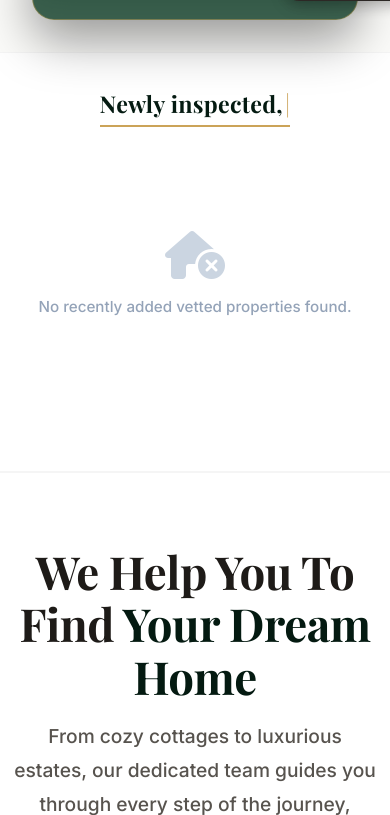
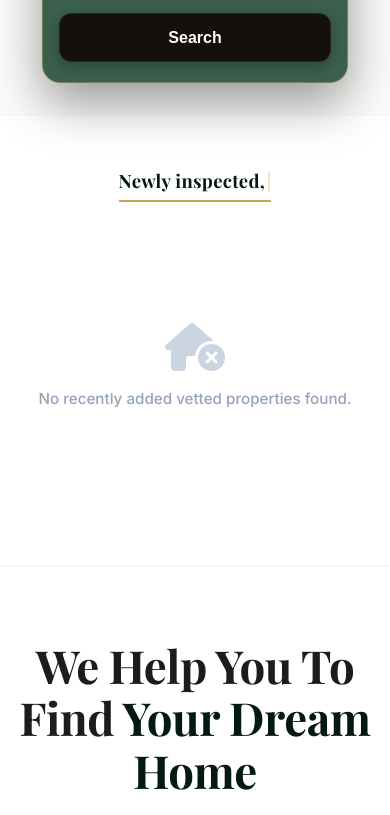
Before and after one commit to ronnie256-pro/Trustrentug, a Django app: page / in a window 390 px wide. Shown: the part 890-1705 px from the top of the page. Run offline with Django 5.2, Linux system fonts and the light colour scheme; data comes from the database, SQL or seed files in the repository; data that the repository does not hold is empty; some libraries are stand-ins or nearby versions; some web fonts are replaced.

Commit message:
am done with the landing page

```diff
--- a/core/templates/index.html
+++ b/core/templates/index.html
@@ -802,7 +802,57 @@
     }
 
     .guarantees-list {
-      grid-template-columns: 1fr;
+      grid-template-columns: repeat(2, 1fr) !important;
+      gap: 0.85rem 0.75rem !important;
+    }
+
+    .guarantees-item {
+      font-size: 0.92rem !important;
+      padding: 0.35rem 0 !important;
+    }
+
+    .guarantees-item i {
+      font-size: 1.05rem !important;
+    }
+
+    .hero-search-form {
+      grid-template-columns: 1fr !important;
+      gap: 0.85rem !important;
+      padding: 1.25rem 1rem !important;
+      border-radius: 18px !important;
+      margin: 0 auto !important;
+      width: 94% !important;
+    }
+
+    .hero-search-form button[type="submit"] {
+      width: 100% !important;
+      padding: 0.9rem !important;
+      font-size: 1rem !important;
+      border-radius: 12px !important;
+      justify-content: center !important;
+    }
+
+    .showcase-split-grid {
+      grid-template-columns: 1fr !important;
+      gap: 2.25rem !important;
+    }
+
+    .showcase-image-box {
+      display: block !important;
+      width: 100% !important;
+    }
+
+    .showcase-image-box img {
+      height: 280px !important;
+      display: block !important;
+      width: 100% !important;
+      object-fit: cover !important;
+    }
+
+    .showcase-stats-grid {
+      grid-template-columns: repeat(3, 1fr) !important;
+      gap: 1rem 0.5rem !important;
+      padding: 1.25rem 0.85rem !important;
     }
 
     .metadata-display-card {
@@ -1033,45 +1083,68 @@
       display: none;
     }
 
+    .typewriter-header-container {
+      min-height: 3.8rem !important;
+      height: 3.8rem !important;
+      display: flex !important;
+      align-items: center !important;
+      justify-content: center !important;
+    }
+
+    .typewriter-header-h3 {
+      font-size: 1.25rem !important;
+      line-height: 1.35 !important;
+    }
+
     .vetted-card-grid-wrapper {
-      width: 260px !important;
+      width: 285px !important;
       flex-shrink: 0 !important;
       scroll-snap-align: start !important;
     }
 
     .vetted-card-grid-wrapper .glass-img-wrapper {
-      height: 140px !important;
+      height: 160px !important;
     }
 
     .vetted-card-grid-wrapper .glass-tag {
       top: 0.5rem !important;
       left: 0.5rem !important;
-      font-size: 0.65rem !important;
-      padding: 0.2rem 0.5rem !important;
+      font-size: 0.7rem !important;
+      padding: 0.25rem 0.6rem !important;
     }
 
     .vetted-card-grid-wrapper .glass-body {
-      padding: 0.85rem !important;
+      padding: 0.95rem 1rem !important;
     }
 
     .vetted-card-grid-wrapper .glass-price {
-      font-size: 1rem !important;
+      font-size: 1.1rem !important;
       margin-bottom: 0.25rem !important;
     }
 
     .vetted-card-grid-wrapper .glass-title {
+      font-size: 0.95rem !important;
+      margin-bottom: 0.25rem !important;
+    }
+
+    .vetted-card-grid-wrapper .glass-location {
       font-size: 0.82rem !important;
-      margin-bottom: 0.25rem !important;
-    }
-
-    .vetted-card-grid-wrapper .glass-location {
-      font-size: 0.72rem !important;
     }
   }
 
   @media (max-width: 480px) {
     .vetted-container-padding {
       padding: 0 0.75rem;
+    }
+
+    .typewriter-header-container {
+      min-height: 4.2rem !important;
+      height: 4.2rem !important;
+    }
+
+    .typewriter-header-h3 {
+      font-size: 1.15rem !important;
+      line-height: 1.35 !important;
     }
 
     .vetted-grid-container {
@@ -1082,7 +1155,7 @@
       overflow-x: auto !important;
       scroll-snap-type: x mandatory !important;
       -webkit-overflow-scrolling: touch !important;
-      gap: 0.75rem !important;
+      gap: 0.85rem !important;
       padding-bottom: 0.75rem !important;
       scrollbar-width: none;
     }
@@ -1092,35 +1165,35 @@
     }
 
     .vetted-card-grid-wrapper {
-      width: 220px !important;
+      width: 260px !important;
       flex-shrink: 0 !important;
       scroll-snap-align: start !important;
       border-width: 2px !important;
     }
 
     .vetted-card-grid-wrapper .glass-img-wrapper {
-      height: 115px !important;
+      height: 145px !important;
     }
 
     .vetted-card-grid-wrapper .glass-tag {
-      font-size: 0.55rem !important;
-      padding: 0.15rem 0.4rem !important;
+      font-size: 0.65rem !important;
+      padding: 0.2rem 0.5rem !important;
     }
 
     .vetted-card-grid-wrapper .glass-body {
-      padding: 0.75rem !important;
+      padding: 0.85rem 0.9rem !important;
     }
 
     .vetted-card-grid-wrapper .glass-price {
+      font-size: 1rem !important;
+    }
+
+    .vetted-card-grid-wrapper .glass-title {
       font-size: 0.88rem !important;
     }
 
-    .vetted-card-grid-wrapper .glass-title {
+    .vetted-card-grid-wrapper .glass-location {
       font-size: 0.78rem !important;
-    }
-
-    .vetted-card-grid-wrapper .glass-location {
-      font-size: 0.7rem !important;
     }
   }
 
@@ -1489,7 +1562,7 @@
 <!-- HERO SEARCH FILTER BAR (GLASSMORPHIC LIGHT EMERALD GREEN) -->
 <div style="position: relative; z-index: 30; margin-top: -3.5rem; margin-bottom: 2rem;">
   <div class="container" style="max-width: 1050px;">
-    <form method="GET" action="/search/"
+    <form method="GET" action="/search/" class="hero-search-form"
       style="background: rgba(16, 61, 40, 0.82); backdrop-filter: blur(20px); -webkit-backdrop-filter: blur(20px); border: 1.5px solid rgba(203, 163, 88, 0.45); border-radius: 22px; padding: 1.1rem 1.5rem; box-shadow: 0 20px 50px rgba(0, 0, 0, 0.4); display: grid; grid-template-columns: 1fr 1fr 1fr auto; gap: 1rem; align-items: center;">
 
       <!-- 1. Location -->
@@ -1557,9 +1630,9 @@
   <div class="vetted-container-padding">
 
     <!-- Centered Looped Typewriter Header (Brand Colors & Gold Underline) -->
-    <div
+    <div class="typewriter-header-container"
       style="text-align: center; margin-bottom: 1.5rem; min-height: 2.2rem; display: flex; align-items: center; justify-content: center;">
-      <h3
+      <h3 class="typewriter-header-h3"
         style="font-family: var(--font-heading); font-size: 1.45rem; font-weight: 700; margin: 0; letter-spacing: 0.3px; border-bottom: 2px solid var(--color-gold); padding-bottom: 0.35rem; display: inline-block;">
         <span id="typewriterText"></span><span class="typewriter-cursor"
           style="color: var(--color-gold); font-weight: 400; margin-left: 2px;">|</span>
@@ -1637,10 +1710,10 @@
     </div>
 
     <!-- SPLIT CONTENT: SAMPLE IMAGE ON LEFT, COUNTDOWN CARDS ON RIGHT -->
-    <div style="display: grid; grid-template-columns: 1.1fr 1fr; gap: 3.5rem; align-items: center;">
+    <div class="showcase-split-grid" style="display: grid; grid-template-columns: 1.1fr 1fr; gap: 3.5rem; align-items: center;">
 
       <!-- LEFT SIDE: SAMPLE IMAGE CARD WITH ROUNDED CORNERS -->
-      <div
+      <div class="showcase-image-box"
         style="position: relative; border-radius: 22px; overflow: hidden; box-shadow: 0 20px 45px rgba(0,0,0,0.08); border: 1px solid rgba(0,0,0,0.06);">
         {% if site_settings.pipeline_left_image %}
         <img src="{{ site_settings.pipeline_left_image.url }}" alt="Dream Home Showcase"
@@ -1652,7 +1725,7 @@
       </div>
 
       <!-- RIGHT SIDE: ANIMATED COUNTDOWN STATS GRID -->
-      <div
+      <div class="showcase-stats-grid"
         style="display: grid; grid-template-columns: repeat(3, 1fr); gap: 1.75rem 1rem; background: #faf7f2; padding: 2.25rem 1.75rem; border-radius: 22px; border: 1px solid rgba(0,0,0,0.05); box-shadow: 0 10px 30px rgba(0,0,0,0.03);">
         <div
           style="text-align: center; padding: 1.1rem 0.5rem; background: #ffffff; border-radius: 16px; border: 1px solid rgba(0,0,0,0.04); box-shadow: 0 4px 15px rgba(0,0,0,0.02);">
```
Also changed, not shown: core/templates/base.html (+35 -17 lines).
